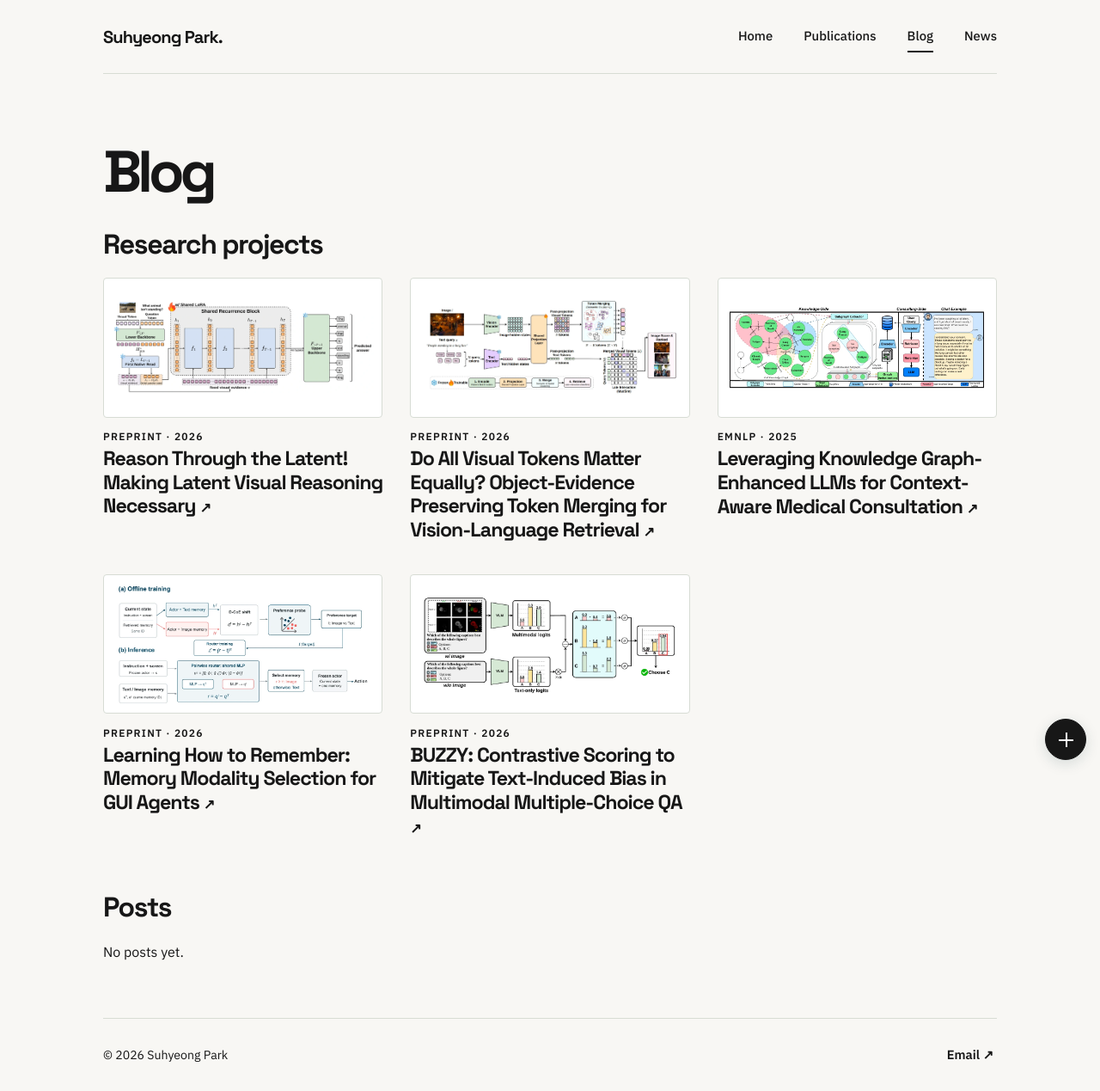
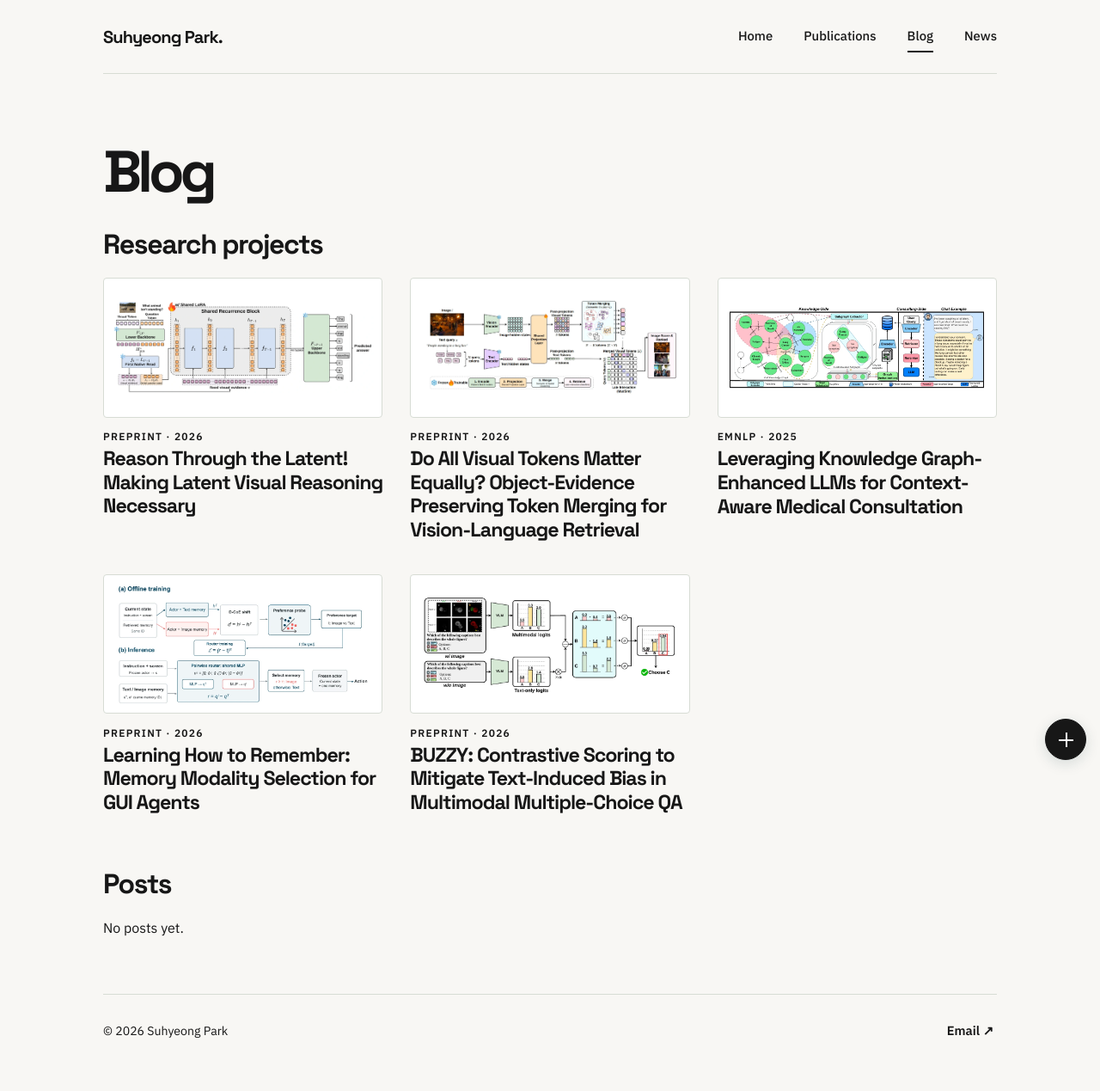
Before and after one commit to suhyeong10/suhyeong10.github.io, a Jekyll site: the page built from blog.html, in a window 1280 px wide. Shown: the whole page at 86% size. Built offline with Jekyll 4.4.1, drawn with Linux system fonts in a browser that asks for light colours; after the commit the page ends 1241 px from its top, so only the background shows below that.

Commit message:
Remove arrows from Blog project card titles

```diff
--- a/_includes/project-card.html
+++ b/_includes/project-card.html
@@ -7,5 +7,5 @@
   {% if include.venue or include.year %}
     <p class="eyebrow">{{ include.venue | escape }}{% if include.venue and include.year %} · {% endif %}{{ include.year }}</p>
   {% endif %}
-  <h3>{{ include.title | escape }} <span aria-hidden="true">↗</span></h3>
+  <h3>{{ include.title | escape }}</h3>
 </a>
--- a/styles.css
+++ b/styles.css
@@ -349,7 +349,6 @@ a.publication-thumbnail:hover, .project-card:hover .project-card-media { border-
 .project-card { display: block; min-width: 0; color: var(--ink); text-decoration: none; }
 .project-card .eyebrow { margin-top: .8rem; }
 .project-card h3 { margin: .12rem 0 .28rem; font: 700 1.45rem/1.2 var(--display); letter-spacing: -.045em; }
-.project-card h3 span { color: var(--accent); font-size: 1rem; }
 .project-card:hover h3 { color: var(--accent); }
 .blog-index { margin-bottom: 4rem; }
 .blog-index .blog-posts { margin-top: 0; }
```
